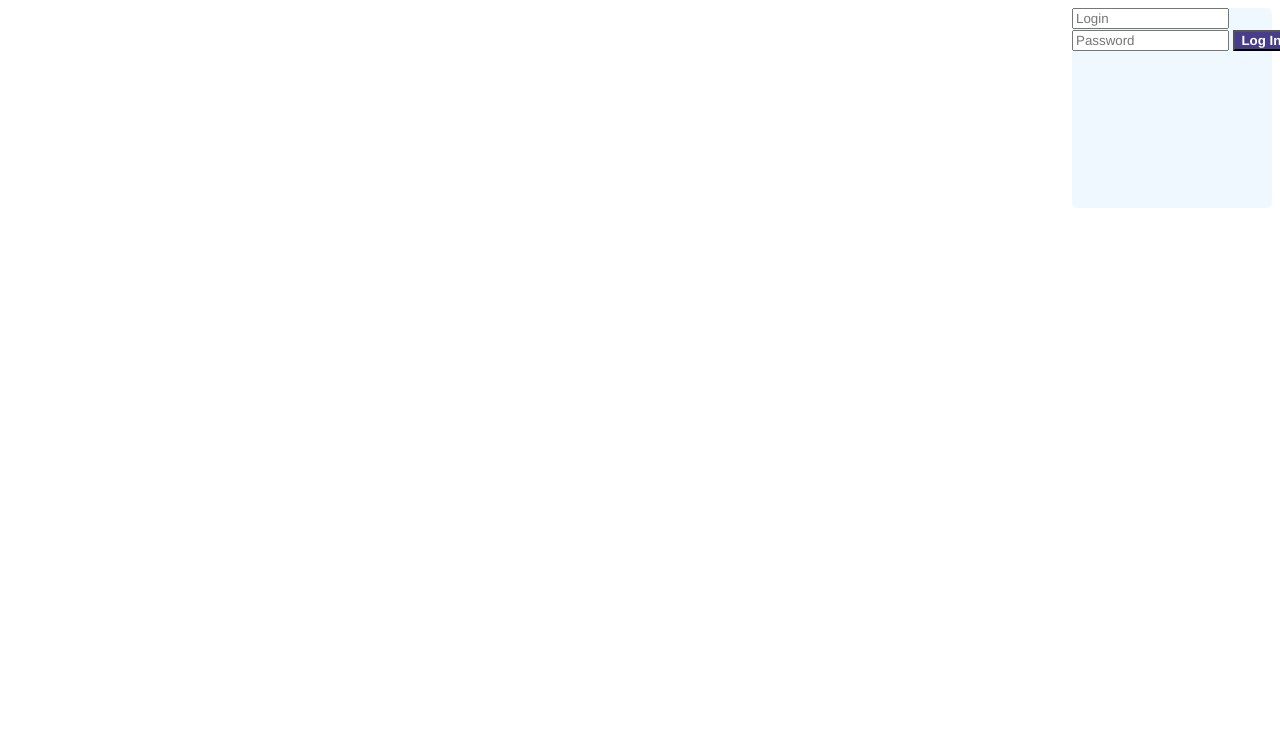
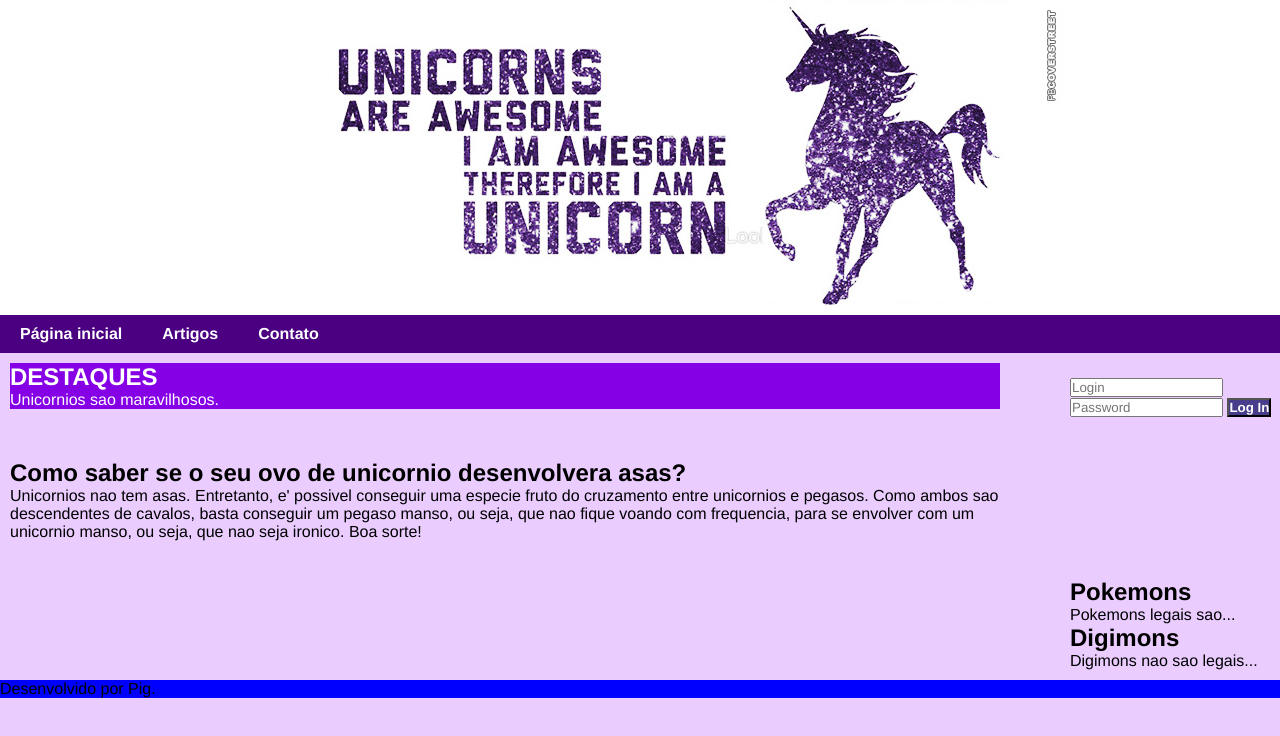
Before and after one commit to susanoobit/diw, a plain HTML site: page index.html in a window 1280 px wide. Shown: the top 736 px of the page. Drawn offline with nearby package versions, Linux system fonts and the light colour scheme.

Commit message:
Improvements in project organization. Some CSS added and new page structure.

```diff
--- /dev/null
+++ b/css/login.css
@@ -0,0 +1,110 @@
+* {
+  font-family: Helvetica, Arial, sans-serif;
+  padding: 0px;
+  margin: 0px;
+}
+
+body {
+	background-color: #eaccff;
+}
+
+header {
+	display: flex;
+	justify-content: center;
+	background-color: white;
+}
+
+nav {
+	display: flex;
+	background-color: indigo;
+	color: white;
+	font-weight: bold;
+}
+
+nav .nav-item {
+	padding: 10px 20px;
+}
+
+nav ul li {
+
+}
+
+section {
+
+}
+
+article {
+
+}
+
+aside {
+	display: flex;
+	flex-direction: column;
+	width: 200px;
+	margin: 25px 10px 10px 10px;
+}
+
+footer {
+	display: flex;
+	background-color: blue;
+}
+
+.content {
+	display: flex;
+	justify-content: space-between;
+}
+
+.main-content {
+	margin: 10px 10px 25px 10px;
+	width: calc(100% - 290px);
+}
+
+.highlights {
+	background-color: #8600e6;
+	color: white;
+}
+
+.articles {
+	margin-top: 50px;
+	display: flex;
+	flex-direction: column;
+}
+
+.login-wrapper {
+	border-width: 1px;
+	border-color: gray;
+	width: 300px;
+	height: 200px;
+}
+
+.login-wrapper > button {
+	color: white;
+	font-weight: bold;
+	background-color: darkslateblue;
+	margin-top: 1px;
+}
+
+.login-wrapper > .login .password {
+	display: block;
+	margin-top: 50px;
+	width: 100px;
+	height: 20px;
+	margin-left: 50px;
+}
+
+.login-wrapper > .login.error .password.error {
+	border-color: darkred;
+}
+
+.warning-login {
+	display: block;
+	color: red;
+}
+
+.warning-login.deactivated {
+	display: none;
+}
+
+.pokemon-list {
+
+}
--- a/login.css
+++ b/images/login.css
@@ -2,11 +2,56 @@
   font-family: Helvetica, Arial, sans-serif;
 }
 
+body {
+	background-color: #eaccff;
+}
+
+header {
+
+}
+
+nav {
+	display: flex;
+	background-color: indigo;
+	color: white;
+}
+
+section {
+
+}
+
+article {
+
+}
+
 aside {
+	display: flex;
+	flex-direction: column;
 	float: right;
 	width: 200px;
-	background-color: aliceblue;
-	border-radius: 5px;
+}
+
+footer {
+	display: flex;
+	background-color: blue;
+}
+
+.content {
+
+}
+
+.main-content {
+	width: calc(100% - 200px);
+}
+
+.highlights {
+	background-color: #8600e6;
+	color: white;
+}
+
+.articles {
+	display: flex;
+	flex-direction: column;
 }
 
 .login-wrapper {
@@ -43,3 +88,7 @@ aside {
 .warning-login.deactivated {
 	display: none;
 }
+
+.pokemon-list {
+
+}
--- a/index.html
+++ b/index.html
@@ -1,13 +1,35 @@
 <!DOCTYPE html>
-<html lang="en">
+<html lang="pt-br">
+    <head>
         <meta charset="UTF-8">
-    <title>Lab-02</title>
+        <meta name="description" content="Unicorn anonymous society.">
+        <meta name="author" content="Jose George">
+        <meta name="viewport" content="width=device-width, initial-scale=1.0">
+        <title>Unicorn</title>
         <script src="https://ajax.googleapis.com/ajax/libs/jquery/3.2.0/jquery.min.js"></script>
-    <script type="text/javascript" src="validations.js"></script>
-    <link type="text/css" rel="stylesheet preload" href="login.css">
+        <script type="text/javascript" src="scripts/validations.js"></script>
+        <link type="text/css" rel="stylesheet preload" href="css/login.css">
     </head>
     <body>
-    <header></header>
+        <header>
+            <img src="images/unicorn.jpg" alt="Unicorn">
+        </header>
+        <nav>
+            <div class="nav-item">Página inicial</div>
+            <div class="nav-item">Artigos</div>
+            <div class="nav-item">Contato</div>
+        </nav>
+        <div class="content">
+            <div class="main-content">
+                <section class="highlights">
+                    <h2>DESTAQUES</h2>
+                    <p>Unicornios sao maravilhosos.</p>
+                </section>
+                <article class="articles">
+                    <h2>Como saber se o seu ovo de unicornio desenvolvera asas?</h2>
+                    <p>Unicornios nao tem asas. Entretanto, e' possivel conseguir uma especie fruto do cruzamento entre unicornios e pegasos. Como ambos sao descendentes de cavalos, basta conseguir um pegaso manso, ou seja, que nao fique voando com frequencia, para se envolver com um unicornio manso, ou seja, que nao seja ironico. Boa sorte!</p>
+                </article>
+            </div>
             <aside>
                 <div class="login-wrapper">
                     <input type="text" placeholder="Login" class="login"/>
@@ -15,6 +37,18 @@
                     <button>Log In</button>
                     <div class="warning-login deactivated"></div>
                 </div>
+                <section class="pokemon-list">
+                    <h2>Pokemons</h2>
+                    <p>Pokemons legais sao...</p>
+                </section>
+                <section class="digimon-list">
+                    <h2>Digimons</h2>
+                    <p>Digimons nao sao legais...</p>
+                </section>
             </aside>
+        </div>
+        <footer>
+            <p>Desenvolvido por Pig.</p>
+        </footer>
     </body>
 </html>
```
Also changed, not shown: db/login-db.json (renamed from login-db.json), images/unicorn.jpg (added), scripts/validations.js (renamed from validations.js). Lines whose indentation alone changed are shown as unchanged.
